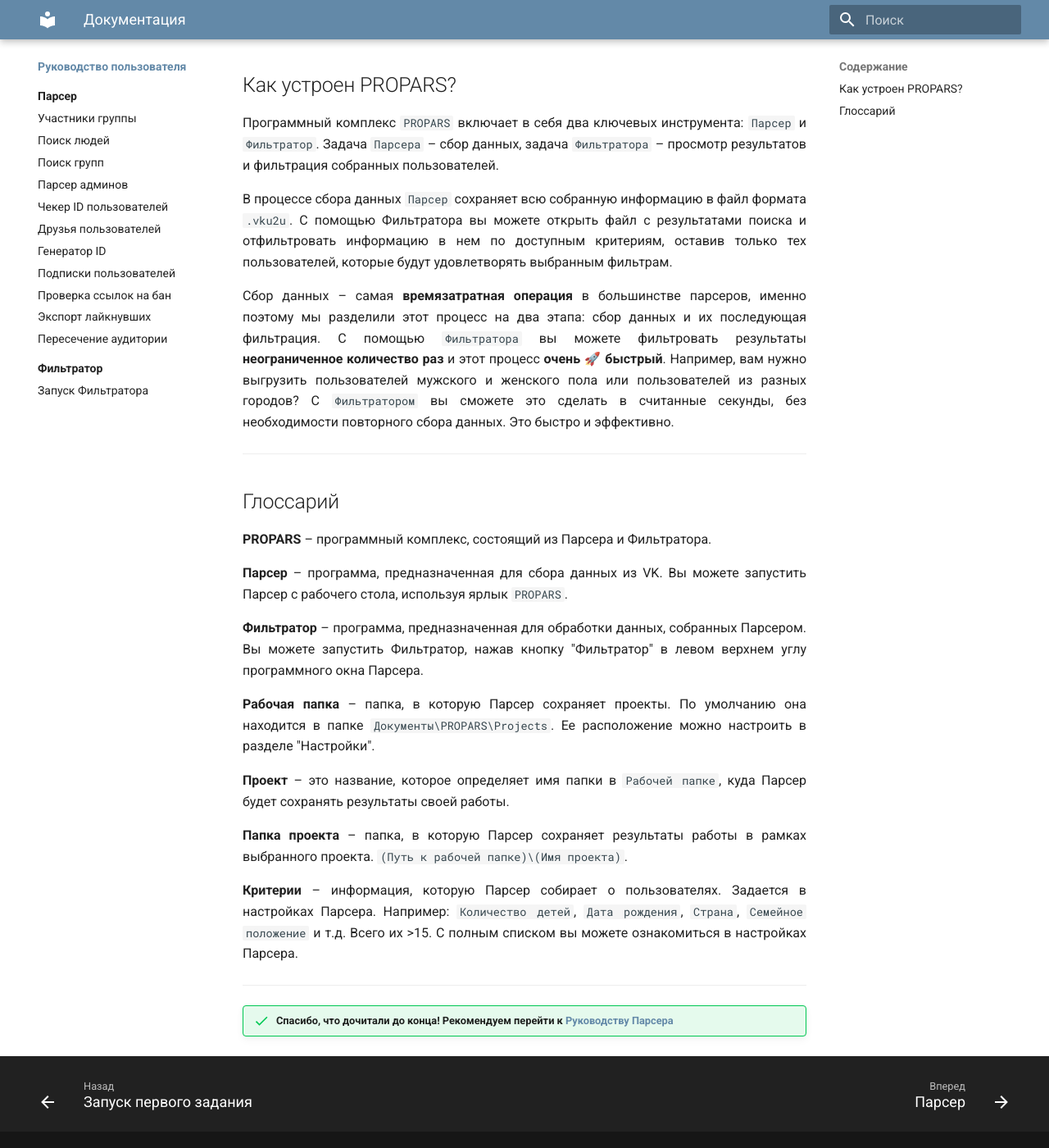
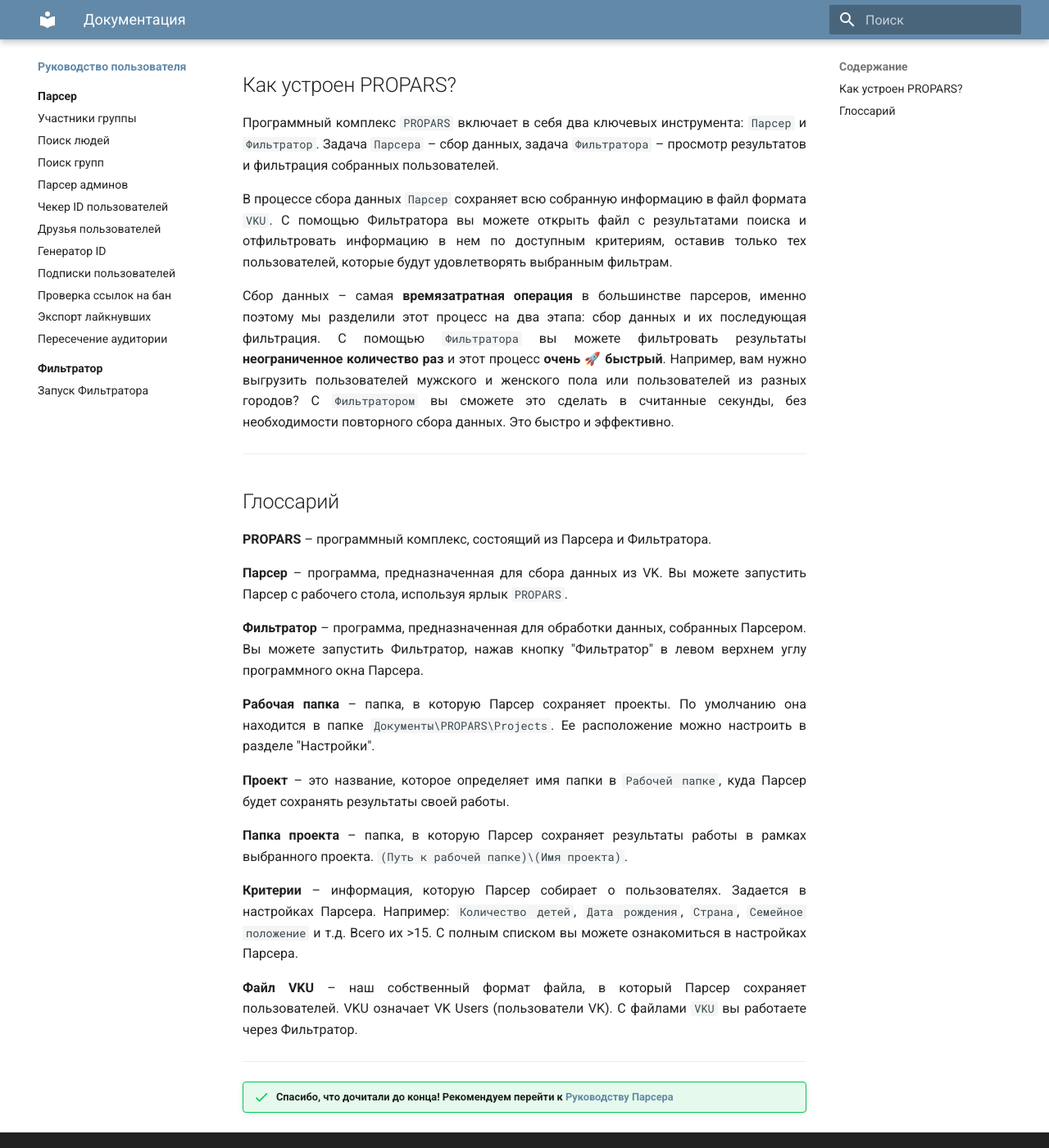
Before and after one commit to VK-Utility/docs, an MkDocs documentation site: the page built from docs/docs/index.md, in a window 1280 px wide and 1400 px high, scrolled down 506 px. Shown: the whole window at 82% size. Built offline with MkDocs 1.6.1 and Material for MkDocs 9.7.7, drawn with Linux system fonts in a browser that asks for light colours.

Commit message:
Update docs/index.md

```diff
--- a/docs/docs/index.md
+++ b/docs/docs/index.md
@@ -22,7 +22,7 @@
     Программный комплекс <code>PROPARS</code> включает в себя два ключевых инструмента: <code>Парсер</code> и <code>Фильтратор</code>. Задача <code>Парсера</code> – сбор данных, задача <code>Фильтратора</code> – просмотр результатов и фильтрация собранных пользователей.
   </p>
   <p>
-    В процессе сбора данных <code>Парсер</code> сохраняет всю собранную информацию в файл формата <code>.vku2u</code>. С помощью Фильтратора вы можете открыть файл с результатами поиска и отфильтровать информацию в нем по доступным критериям, оставив только тех пользователей, которые будут удовлетворять выбранным фильтрам.
+    В процессе сбора данных <code>Парсер</code> сохраняет всю собранную информацию в файл формата <code>VKU</code>. С помощью Фильтратора вы можете открыть файл с результатами поиска и отфильтровать информацию в нем по доступным критериям, оставив только тех пользователей, которые будут удовлетворять выбранным фильтрам.
   </p>
   <p>
     Сбор данных – самая <b>времязатратная операция</b> в большинстве парсеров, именно поэтому мы разделили этот процесс на два этапа: сбор данных и их последующая фильтрация. С помощью <code>Фильтратора</code> вы можете фильтровать результаты <b>неограниченное количество раз</b> и этот процесс <b>очень 🚀 быстрый</b>. Например, вам нужно выгрузить пользователей мужского и женского пола или пользователей из разных городов? С <code>Фильтратором</code> вы сможете это сделать в считанные секунды, без необходимости повторного сбора данных. Это быстро и эффективно.
@@ -57,8 +57,11 @@
   <p>
     <b>Критерии</b> – информация, которую Парсер собирает о пользователях. Задается в настройках Парсера. Например: <code>Количество детей</code>, <code>Дата рождения</code>, <code>Страна</code>, <code>Семейное положение</code> и т.д. Всего их >15. С полным списком вы можете ознакомиться в настройках Парсера.
   </p>
+  <p>
+    <b>Файл VKU</b> – наш собственный формат файла, в который Парсер сохраняет пользователей. VKU означает VK Users (пользователи VK). С файлами <code>VKU</code> вы работаете через Фильтратор.
+  </p>
 </div>
 
 ---
 
-!!! success "Спасибо, что дочитали до конца! Рекомендуем перейти к [Руководству Парсера](./parser/)"
+!!! success "Спасибо, что дочитали до конца! Рекомендуем перейти к [Руководству Парсера](./parser/index.md)"
```
